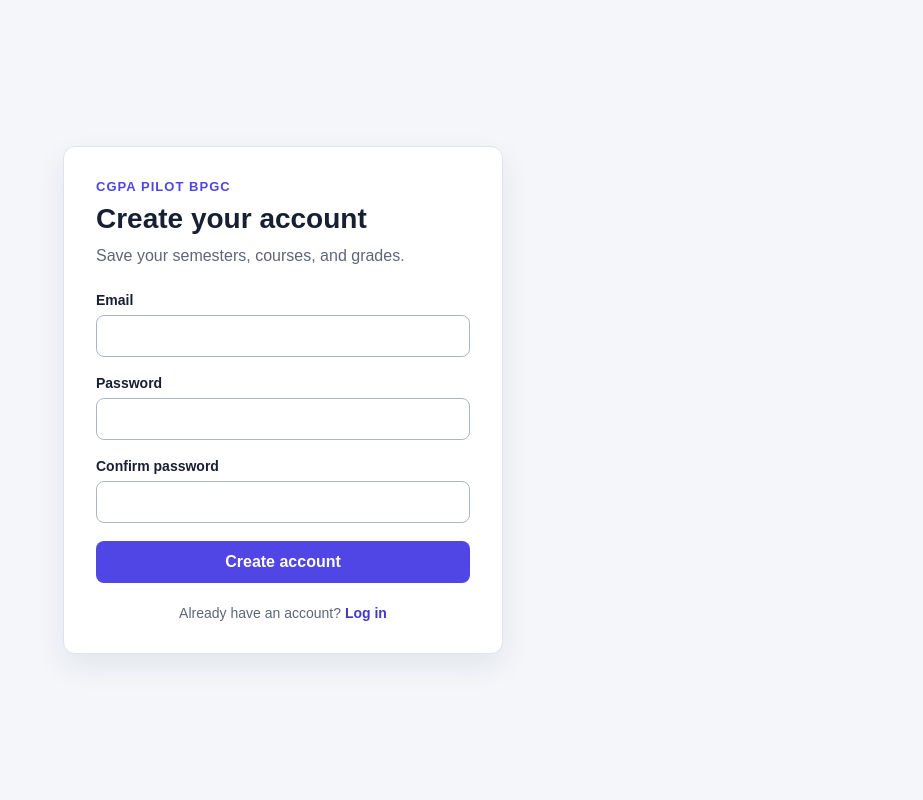
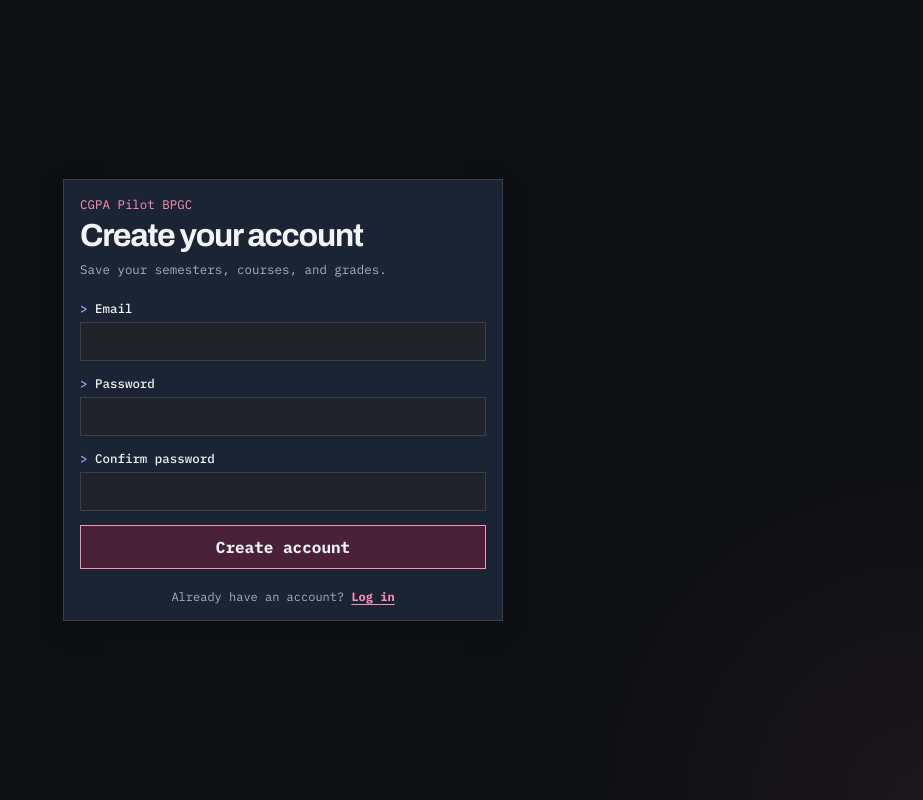
Before and after one commit to saatvikn/cgpa_pilot_bpgc, a Next.js app in the folder client/: page /register in a window 1280 px wide. Shown: the whole page, without its empty margins (357-1280 px from the left). Built offline with nearby package versions, Linux system fonts and the light colour scheme; no server answers.

Commit message:
Redesign frontend with dark theme

```diff
--- a/client/app/auth.module.css
+++ b/client/app/auth.module.css
@@ -2,114 +2,141 @@
     min-height: 100vh;
     display: grid;
     place-items: center;
-    padding: 32px 16px;
-    background: #f4f6fa;
+    padding: 14px;
+    color: var(--color-text);
+    background:
+        radial-gradient(circle at bottom right,
+            rgba(255, 143, 184, 0.06),
+            transparent 24rem),
+        var(--color-background);
 }
 
 .card {
     width: 100%;
     max-width: 440px;
-    padding: 32px;
-    color: #172033;
-    background: #ffffff;
-    border: 1px solid #dfe3eb;
-    border-radius: 12px;
-    box-shadow: 0 12px 30px rgba(23, 32, 51, 0.08);
+    padding: 16px;
+    background: var(--color-panel-blue);
+    border: 1px solid var(--color-border);
+    box-shadow: var(--panel-shadow);
 }
 
 .eyebrow {
     margin-bottom: 8px;
-    color: #4f46e5;
-    font-size: 13px;
-    font-weight: 700;
-    letter-spacing: 0.08em;
-    text-transform: uppercase;
+    color: var(--color-accent);
+    font-family: var(--font-mono);
+    font-size: 0.78rem;
 }
 
 .title {
     margin-bottom: 8px;
-    font-size: 28px;
-    line-height: 1.2;
+    font-size: 2rem;
+    line-height: 1;
+    letter-spacing: -0.04em;
 }
 
 .subtitle {
-    margin-bottom: 24px;
-    color: #5d6678;
+    margin-bottom: 22px;
+    color: var(--color-muted);
+    font-family: var(--font-mono);
+    font-size: 0.78rem;
     line-height: 1.5;
 }
 
 .form {
     display: grid;
-    gap: 18px;
+    gap: 14px;
 }
 
 .field {
     display: grid;
-    gap: 7px;
+    gap: 6px;
 }
 
 .label {
-    font-size: 14px;
-    font-weight: 600;
+    font-family: var(--font-mono);
+    font-size: 0.78rem;
+    font-weight: 500;
+}
+
+.label::before {
+    content: "> ";
+    color: var(--color-accent-secondary);
 }
 
 .input {
     width: 100%;
-    padding: 11px 12px;
-    color: #172033;
-    background: #ffffff;
-    border: 1px solid #aeb6c4;
-    border-radius: 8px;
-    font: inherit;
+    padding: 10px 11px;
+    color: var(--color-text);
+    background: var(--color-panel-raised);
+    border: 1px solid var(--color-border);
+    outline: none;
+}
+
+.input:hover {
+    border-color: var(--color-muted);
 }
 
 .input:focus {
-    outline: 3px solid rgba(79, 70, 229, 0.18);
-    border-color: #4f46e5;
+    border-color: var(--color-accent-secondary);
+    box-shadow: 0 0 0 2px rgba(167, 160, 255, 0.14);
 }
 
 .button {
-    padding: 12px 16px;
-    color: #ffffff;
-    background: #4f46e5;
-    border: 0;
-    border-radius: 8px;
-    font: inherit;
+    padding: 11px 14px;
+    color: var(--color-text);
+    background: var(--color-panel-pink);
+    border: 1px solid var(--color-accent);
+    font-family: var(--font-mono);
     font-weight: 700;
     cursor: pointer;
 }
 
 .button:hover:not(:disabled) {
-    background: #4338ca;
+    color: var(--color-background);
+    background: var(--color-accent);
 }
 
 .button:disabled {
     cursor: not-allowed;
-    opacity: 0.65;
+    opacity: 0.6;
 }
 
 .error {
-    margin-top: 18px;
+    margin-top: 14px;
     padding: 10px 12px;
-    color: #991b1b;
-    background: #fee2e2;
-    border-radius: 8px;
-    font-size: 14px;
-    line-height: 1.4;
+    color: var(--color-error);
+    background: var(--color-error-background);
+    border: 1px solid var(--color-error);
+    font-family: var(--font-mono);
+    font-size: 0.75rem;
+    line-height: 1.5;
 }
 
 .footer {
-    margin-top: 22px;
-    color: #5d6678;
-    font-size: 14px;
+    margin-top: 20px;
+    color: var(--color-muted);
+    font-family: var(--font-mono);
+    font-size: 0.75rem;
     text-align: center;
 }
 
 .link {
-    color: #4338ca;
+    color: var(--color-accent);
     font-weight: 700;
+    text-decoration: underline;
+    text-underline-offset: 3px;
 }
 
 .link:hover {
-    text-decoration: underline;
+    color: var(--color-accent-secondary);
 }
+
+@media (max-width: 480px) {
+    .card {
+        padding: 14px;
+    }
+
+    .title {
+        font-size: 1.75rem;
+    }
+}
--- a/client/app/dashboard/dashboard.module.css
+++ b/client/app/dashboard/dashboard.module.css
@@ -1,8 +1,12 @@
 .page {
     min-height: 100vh;
-    padding: 32px 20px;
-    color: #172033;
-    background: #f4f6fa;
+    padding: 14px;
+    color: var(--color-text);
+    background:
+        radial-gradient(circle at top left,
+            rgba(167, 160, 255, 0.06),
+            transparent 28rem),
+        var(--color-background);
 }
 
 .container {
@@ -16,89 +20,77 @@
     align-items: center;
     justify-content: space-between;
     gap: 24px;
-    margin-bottom: 28px;
+    padding: 16px;
+    margin-bottom: 10px;
+    background: var(--color-panel-blue);
+    border: 1px solid var(--color-border);
+    box-shadow: var(--panel-shadow);
 }
 
 .eyebrow {
-    margin-bottom: 5px;
-    color: #4f46e5;
-    font-size: 13px;
-    font-weight: 700;
-    letter-spacing: 0.08em;
-    text-transform: uppercase;
+    margin-bottom: 7px;
+    color: var(--color-accent);
+    font-family: var(--font-mono);
+    font-size: 0.78rem;
 }
 
 .title {
-    font-size: 32px;
-}
-
-.email {
-    color: #5d6678;
-    overflow-wrap: anywhere;
-}
-
-.panel,
-.errorCard {
-    padding: 28px;
-    background: #ffffff;
-    border: 1px solid #dfe3eb;
-    border-radius: 12px;
-    box-shadow: 0 12px 30px rgba(23, 32, 51, 0.06);
-}
-
-.panel h2,
-.errorCard h1 {
-    margin-bottom: 8px;
-}
-
-.panel p,
-.errorCard p {
-    color: #5d6678;
-    line-height: 1.5;
-}
-
-.errorCard {
-    max-width: 600px;
-    margin: 60px auto;
-}
-
-.errorCard p {
-    color: #991b1b;
+    font-size: 2rem;
+    line-height: 1;
+    letter-spacing: -0.04em;
 }
 
 .account {
     display: flex;
     align-items: center;
-    gap: 16px;
+    gap: 14px;
+}
+
+.email {
+    color: var(--color-muted);
+    font-family: var(--font-mono);
+    font-size: 0.78rem;
+    overflow-wrap: anywhere;
 }
 
 .logoutButton {
-    padding: 9px 14px;
-    color: #4338ca;
-    background: #ffffff;
-    border: 1px solid #aeb6c4;
-    border-radius: 8px;
-    font: inherit;
-    font-weight: 700;
+    padding: 9px 12px;
+    color: var(--color-text);
+    background: var(--color-panel-raised);
+    border: 1px solid var(--color-border);
+    font-family: var(--font-mono);
+    font-size: 0.78rem;
     cursor: pointer;
 }
 
 .logoutButton:hover:not(:disabled) {
-    background: #eef2ff;
-    border-color: #4f46e5;
+    color: var(--color-accent);
+    border-color: var(--color-accent);
 }
 
 .logoutButton:disabled {
     cursor: not-allowed;
-    opacity: 0.65;
+    opacity: 0.6;
 }
 
 .logoutError {
-    margin: -12px 0 20px;
+    margin-bottom: 10px;
     padding: 10px 12px;
-    color: #991b1b;
-    background: #fee2e2;
-    border-radius: 8px;
+    color: var(--color-error);
+    background: var(--color-error-background);
+    border: 1px solid var(--color-error);
+    font-family: var(--font-mono);
+    font-size: 0.78rem;
+}
+
+.panel,
+.errorCard {
+    border: 1px solid var(--color-border);
+    box-shadow: var(--panel-shadow);
+}
+
+.panel {
+    background: var(--color-panel-pink);
 }
 
 .panelHeader {
@@ -106,51 +98,115 @@
     align-items: center;
     justify-content: space-between;
     gap: 20px;
-    margin-bottom: 24px;
+    padding: 12px;
+    margin: 0;
+    border-bottom: 1px solid var(--color-border);
+}
+
+.panelHeader h2 {
+    margin-bottom: 5px;
+    font-size: 1rem;
+}
+
+.panelHeader h2::before {
+    content: "v ";
+    color: var(--color-accent);
+    font-family: var(--font-mono);
+}
+
+.panelHeader p {
+    color: var(--color-muted);
+    font-family: var(--font-mono);
+    font-size: 0.75rem;
+    line-height: 1.5;
+}
+
+.semesterList {
+    display: grid;
+    grid-template-columns: repeat(auto-fit,
+            minmax(220px, 1fr));
+    gap: 8px;
+    padding: 10px;
+}
+
+.semesterCard {
+    padding: 12px;
+    background: var(--color-panel-raised);
+    border: 1px solid var(--color-border);
+}
+
+.semesterCard:hover {
+    border-color: var(--color-accent-secondary);
+}
+
+.semesterCard h3 {
+    margin: 5px 0 9px;
+    font-size: 1rem;
+}
+
+.semesterOrder {
+    color: var(--color-accent-secondary);
+    font-family: var(--font-mono);
+    font-size: 0.75rem;
+}
+
+.semesterMeta {
+    color: var(--color-muted);
+    font-family: var(--font-mono);
+    font-size: 0.75rem;
+    line-height: 1.5;
 }
 
 .emptyState {
-    padding: 36px 20px;
+    margin: 10px;
+    padding: 28px 16px;
     text-align: center;
-    background: #f8fafc;
-    border: 1px dashed #aeb6c4;
-    border-radius: 10px;
+    background: var(--color-panel-raised);
+    border: 1px dashed var(--color-border);
 }
 
 .emptyState h3 {
     margin-bottom: 6px;
 }
 
-.semesterList {
-    display: grid;
-    grid-template-columns: repeat(auto-fit,
-            minmax(240px, 1fr));
-    gap: 16px;
+.emptyState p {
+    color: var(--color-muted);
+    font-family: var(--font-mono);
+    font-size: 0.78rem;
+    line-height: 1.5;
 }
 
-.semesterCard {
-    padding: 20px;
-    background: #f8fafc;
-    border: 1px solid #dfe3eb;
-    border-radius: 10px;
+.errorCard {
+    max-width: 600px;
+    margin: 60px auto;
+    padding: 16px;
+    background: var(--color-error-background);
 }
 
-.semesterCard h3 {
-    margin: 5px 0 10px;
+.errorCard h1 {
+    margin-bottom: 8px;
 }
 
-.semesterOrder {
-    color: #4f46e5 !important;
-    font-size: 13px;
-    font-weight: 700;
-    text-transform: uppercase;
+.errorCard p {
+    color: var(--color-error);
+    font-family: var(--font-mono);
 }
 
-.semesterMeta {
-    font-size: 14px;
+.page>p {
+    max-width: 540px;
+    margin: 60px auto;
+    padding: 14px;
+    color: var(--color-muted);
+    background: var(--color-panel-blue);
+    border: 1px solid var(--color-border);
+    font-family: var(--font-mono);
 }
 
 @media (max-width: 600px) {
+    .page {
+        padding: 10px;
+    }
+
     .header {
         align-items: flex-start;
         flex-direction: column;
@@ -158,6 +214,15 @@
 
     .account {
         width: 100%;
-        justify-content: space-between;
+        align-items: flex-start;
+        flex-direction: column;
+    }
+
+    .logoutButton {
+        width: 100%;
+    }
+
+    .semesterList {
+        grid-template-columns: 1fr;
     }
 }
--- a/client/app/globals.css
+++ b/client/app/globals.css
@@ -1,17 +1,39 @@
 :root {
-  --background: #ffffff;
-  --foreground: #171717;
+    /* Shared dark design colours */
+    --color-background: #0d0f12;
+    --color-panel: #15181d;
+    --color-panel-raised: #20232a;
+    --color-panel-blue: rgba(29, 39, 58, 0.88);
+    --color-panel-pink: rgba(84, 35, 58, 0.82);
+    --color-panel-green: rgba(30, 68, 49, 0.82);
+
+    --color-text: #f2f4f7;
+    --color-muted: #a8afb9;
+    --color-border: #3a404a;
+
+    --color-accent: #ff8fb8;
+    --color-accent-secondary: #a7a0ff;
+
+    --color-error: #ffb4b4;
+    --color-error-background: #3a2026;
+
+    --font-body: var(--font-archivo), Arial, sans-serif;
+    --font-mono:
+        var(--font-ibm-plex-mono), "Courier New", monospace;
+
+    --panel-shadow: 0 8px 24px rgba(0, 0, 0, 0.18);
 }
 
-@media (prefers-color-scheme: dark) {
-  :root {
-    --background: #0a0a0a;
-    --foreground: #ededed;
-  }
+* {
+    box-sizing: border-box;
+    padding: 0;
+    margin: 0;
 }
 
 html {
-  height: 100%;
+    min-height: 100%;
+    color-scheme: dark;
+    background: var(--color-background);
 }
 
 html,
@@ -21,29 +43,22 @@ body {
 }
 
 body {
-  min-height: 100%;
-  display: flex;
-  flex-direction: column;
-  color: var(--foreground);
-  background: var(--background);
-  font-family: Arial, Helvetica, sans-serif;
+    min-height: 100vh;
+    color: var(--color-text);
+    background: var(--color-background);
+    font-family: var(--font-body);
     -webkit-font-smoothing: antialiased;
     -moz-osx-font-smoothing: grayscale;
 }
 
-* {
-  box-sizing: border-box;
-  padding: 0;
-  margin: 0;
+button,
+input,
+select,
+textarea {
+    font: inherit;
 }
 
 a {
     color: inherit;
     text-decoration: none;
 }
-
-@media (prefers-color-scheme: dark) {
-  html {
-    color-scheme: dark;
-  }
-}
--- a/client/app/layout.jsx
+++ b/client/app/layout.jsx
@@ -1,24 +1,33 @@
-import { Geist, Geist_Mono } from "next/font/google";
+import {
+    Archivo,
+    IBM_Plex_Mono,
+} from "next/font/google";
+
 import "./globals.css";
 
-const geistSans = Geist({
-  variable: "--font-geist-sans",
+const archivo = Archivo({
+    variable: "--font-archivo",
     subsets: ["latin"],
+    weight: "variable",
 });
 
-const geistMono = Geist_Mono({
-  variable: "--font-geist-mono",
+const ibmPlexMono = IBM_Plex_Mono({
+    variable: "--font-ibm-plex-mono",
     subsets: ["latin"],
+    weight: ["400", "500", "700"],
 });
 
 export const metadata = {
-  title: "Create Next App",
-  description: "Generated by create next app",
+    title: "CGPA Pilot BPGC",
+    description: "Track semesters, courses, SGPA, and CGPA.",
 };
 
 export default function RootLayout({ children }) {
     return (
-    <html lang="en" className={`${geistSans.variable} ${geistMono.variable}`}>
+        <html
+            lang="en"
+            className={`${archivo.variable} ${ibmPlexMono.variable}`}
+        >
             <body>{children}</body>
         </html>
     );
--- a/client/app/page.module.css
+++ b/client/app/page.module.css
@@ -2,48 +2,88 @@
     min-height: 100vh;
     display: grid;
     place-items: center;
-    padding: 2rem;
-    background: #f4f6f8;
+    padding: 14px;
+    color: var(--color-text);
+    background:
+        radial-gradient(circle at top right,
+            rgba(30, 68, 49, 0.18),
+            transparent 26rem),
+        var(--color-background);
 }
 
 .card {
-    width: min(100%, 36rem);
-    padding: 2rem;
-    border: 1px solid #d9dee5;
-    border-radius: 0.75rem;
-    background: white;
-    box-shadow: 0 0.5rem 1.5rem rgb(15 23 42 / 8%);
+    width: min(100%, 540px);
+    padding: 16px;
+    background: var(--color-panel-blue);
+    border: 1px solid var(--color-border);
+    box-shadow: var(--panel-shadow);
 }
 
 .card h1 {
-    margin: 0.5rem 0 1rem;
+    margin-bottom: 12px;
+    font-size: 2rem;
+    line-height: 1;
+    letter-spacing: -0.04em;
 }
 
 .eyebrow {
-    margin: 0;
-    color: #4f46e5;
-    font-weight: 700;
+    margin-bottom: 8px;
+    color: var(--color-accent);
+    font-family: var(--font-mono);
+    font-size: 0.78rem;
 }
 
 .button {
-    margin-top: 1rem;
-    padding: 0.75rem 1rem;
-    border: 0;
-    border-radius: 0.5rem;
-    color: white;
-    background: #4f46e5;
+    margin-top: 18px;
+    padding: 10px 13px;
+    color: var(--color-text);
+    background: var(--color-panel-pink);
+    border: 1px solid var(--color-accent);
+    font-family: var(--font-mono);
+    font-weight: 700;
     cursor: pointer;
+}
+
+.button:hover:not(:disabled) {
+    color: var(--color-background);
+    background: var(--color-accent);
 }
 
 .button:disabled {
     cursor: not-allowed;
-    opacity: 0.65;
+    opacity: 0.6;
 }
 
 .status {
-    margin-top: 1.5rem;
+    margin-top: 16px;
+    padding: 10px 12px;
+    color: var(--color-muted);
+    background: var(--color-panel-raised);
+    border: 1px solid var(--color-border);
+    font-family: var(--font-mono);
+    font-size: 0.78rem;
+}
+
+.status strong {
+    color: var(--color-accent-secondary);
 }
 
 .error {
-    color: #b42318;
+    margin-top: 8px;
+    padding: 10px 12px;
+    color: var(--color-error);
+    background: var(--color-error-background);
+    border: 1px solid var(--color-error);
+    font-family: var(--font-mono);
+    font-size: 0.78rem;
 }
+
+@media (max-width: 480px) {
+    .card {
+        padding: 14px;
+    }
+
+    .card h1 {
+        font-size: 1.75rem;
+    }
+}
```
Lines whose indentation alone changed are shown as unchanged.
